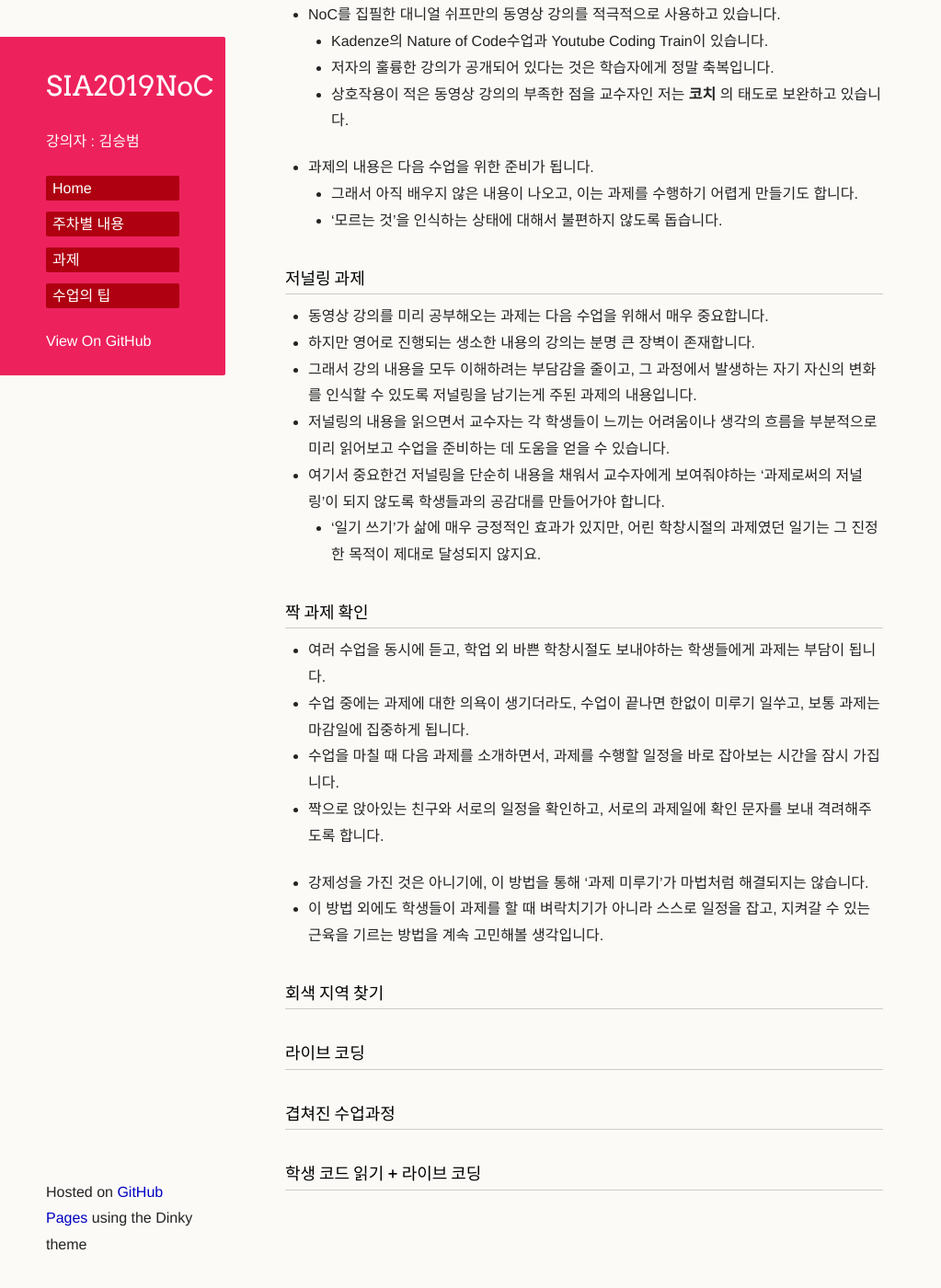
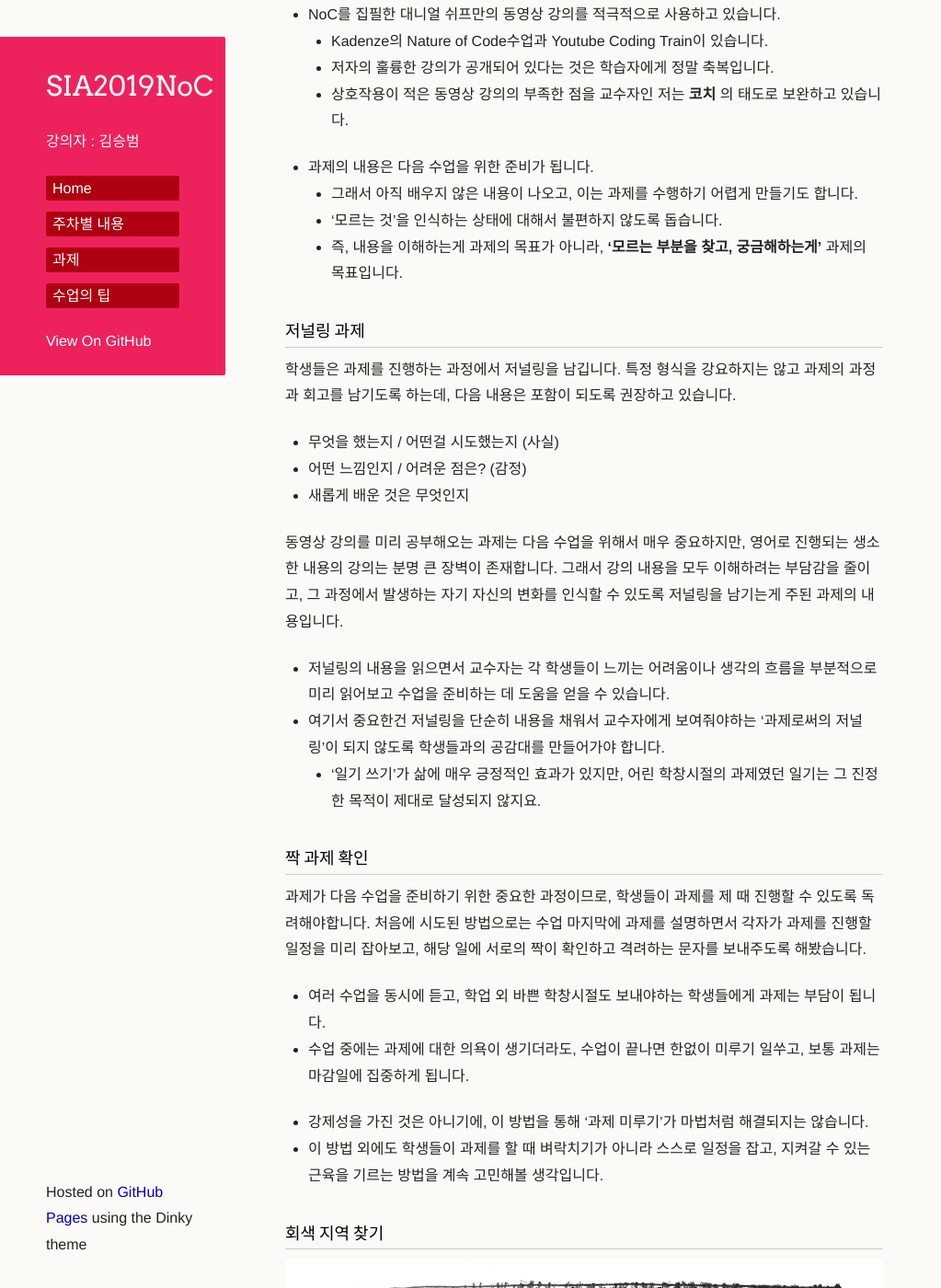
Before and after one commit to picxenk/SIA2019NoC, a Jekyll site: the page built from lecture_tip.md, in a window 1280 px wide and 1400 px high, scrolled down 412 px. Shown: the whole window at 92% size, without its empty margins (0-1023 px from the left). Built offline with Jekyll 4.4.1, drawn with Linux system fonts in a browser that asks for light colours; our own code applies the rules of GitHub Pages for plain Markdown files; a script that is not in the unit is left out; the repository's description, which GitHub fills in, is left out; before the commit the page ends 1766 px from its top, so only the background shows below that.

Commit message:
update lecture tip

```diff
--- a/lecture_tip.md
+++ b/lecture_tip.md
@@ -16,30 +16,40 @@
  * 과제의 내용은 다음 수업을 위한 준비가 됩니다.
    * 그래서 아직 배우지 않은 내용이 나오고, 이는 과제를 수행하기 어렵게 만들기도 합니다.
    * '모르는 것'을 인식하는 상태에 대해서 불편하지 않도록 돕습니다.
+   * 즉, 내용을 이해하는게 과제의 목표가 아니라, **'모르는 부분을 찾고, 궁금해하는게'** 과제의 목표입니다.
 
 
 
 ### 저널링 과제
- * 동영상 강의를 미리 공부해오는 과제는 다음 수업을 위해서 매우 중요합니다.
- * 하지만 영어로 진행되는 생소한 내용의 강의는 분명 큰 장벽이 존재합니다.
- * 그래서 강의 내용을 모두 이해하려는 부담감을 줄이고, 그 과정에서 발생하는 자기 자신의 변화를 인식할 수 있도록 저널링을 남기는게 주된 과제의 내용입니다.
+학생들은 과제를 진행하는 과정에서 저널링을 남깁니다.
+특정 형식을 강요하지는 않고 과제의 과정과 회고를 남기도록 하는데, 다음 내용은 포함이 되도록 권장하고 있습니다.
+
+ * 무엇을 했는지 / 어떤걸 시도했는지 (사실)
+ * 어떤 느낌인지 / 어려운 점은? (감정)
+ * 새롭게 배운 것은 무엇인지
+
+동영상 강의를 미리 공부해오는 과제는 다음 수업을 위해서 매우 중요하지만, 영어로 진행되는 생소한 내용의 강의는 분명 큰 장벽이 존재합니다.
+그래서 강의 내용을 모두 이해하려는 부담감을 줄이고, 그 과정에서 발생하는 자기 자신의 변화를 인식할 수 있도록 저널링을 남기는게 주된 과제의 내용입니다.
+
  * 저널링의 내용을 읽으면서 교수자는 각 학생들이 느끼는 어려움이나 생각의 흐름을 부분적으로 미리 읽어보고 수업을 준비하는 데 도움을 얻을 수 있습니다.
  * 여기서 중요한건 저널링을 단순히 내용을 채워서 교수자에게 보여줘야하는 '과제로써의 저널링'이 되지 않도록 학생들과의 공감대를 만들어가야 합니다.
    * '일기 쓰기'가 삶에 매우 긍정적인 효과가 있지만, 어린 학창시절의 과제였던 일기는 그 진정한 목적이 제대로 달성되지 않지요.
 
 
 ### 짝 과제 확인
+과제가 다음 수업을 준비하기 위한 중요한 과정이므로, 학생들이 과제를 제 때 진행할 수 있도록 독려해야합니다.
+처음에 시도된 방법으로는 수업 마지막에 과제를 설명하면서 각자가 과제를 진행할 일정을 미리 잡아보고,
+해당 일에 서로의 짝이 확인하고 격려하는 문자를 보내주도록 해봤습니다.
+
  * 여러 수업을 동시에 듣고, 학업 외 바쁜 학창시절도 보내야하는 학생들에게 과제는 부담이 됩니다.
  * 수업 중에는 과제에 대한 의욕이 생기더라도, 수업이 끝나면 한없이 미루기 일쑤고, 보통 과제는 마감일에 집중하게 됩니다.
- * 수업을 마칠 때 다음 과제를 소개하면서, 과제를 수행할 일정을 바로 잡아보는 시간을 잠시 가집니다.
- * 짝으로 앉아있는 친구와 서로의 일정을 확인하고, 서로의 과제일에 확인 문자를 보내 격려해주도록 합니다.
 
  * 강제성을 가진 것은 아니기에, 이 방법을 통해 '과제 미루기'가 마법처럼 해결되지는 않습니다.
  * 이 방법 외에도 학생들이 과제를 할 때 벼락치기가 아니라 스스로 일정을 잡고, 지켜갈 수 있는 근육을 기르는 방법을 계속 고민해볼 생각입니다.
 
 
 ### 회색 지역 찾기
-
+![gray zone](img/gray_zone.png)
 
 ### 라이브 코딩
 
```
Also changed, not shown: img/gray_zone.png (added).
